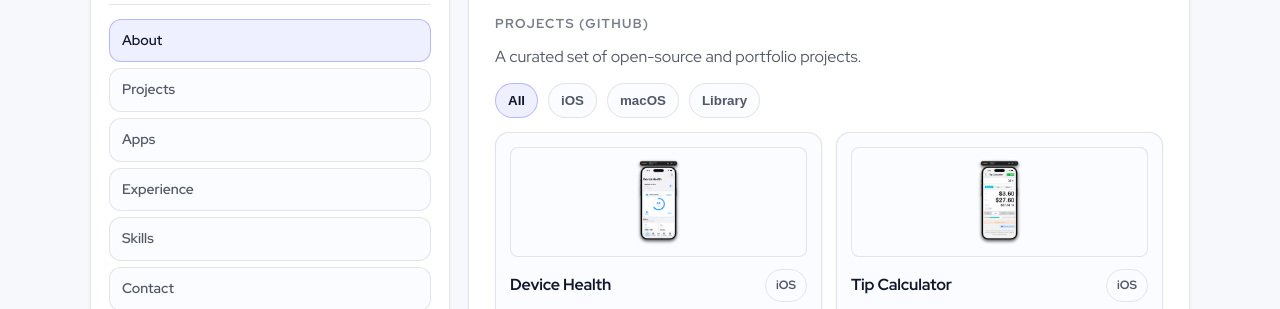
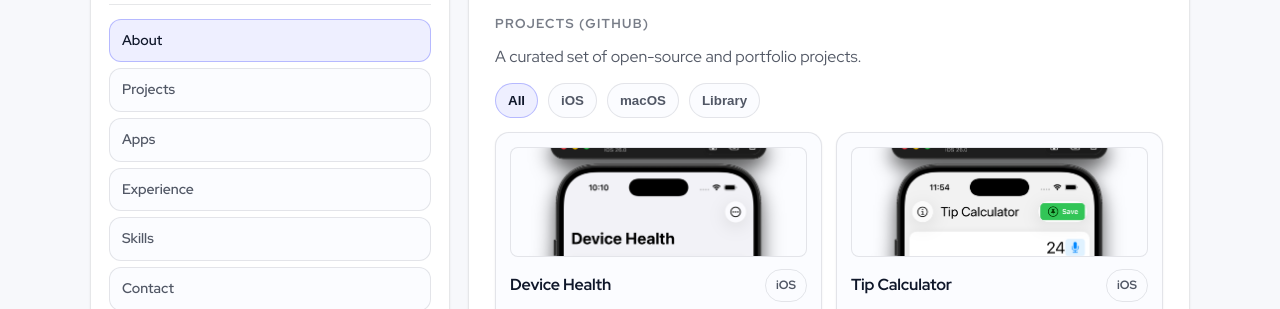
Before and after one commit to israman30/israman30.github.io, a plain HTML site: page index.html in a window 1280 px wide. Shown: the part 450-759 px from the top of the page. Drawn offline with nearby package versions, Linux system fonts and the light colour scheme.

Commit message:
update card image

```diff
--- a/style.css
+++ b/style.css
@@ -529,10 +529,10 @@ a:hover {
 
 .project-media.is-image img {
     width: 100%;
-    height: 100%;
+    height: 200%;
     display: block;
-    object-fit: contain;
-    object-position: center center;
+    object-fit: cover;
+    object-position: 50% 0%;
 }
 
 .project-media ion-icon {
```
